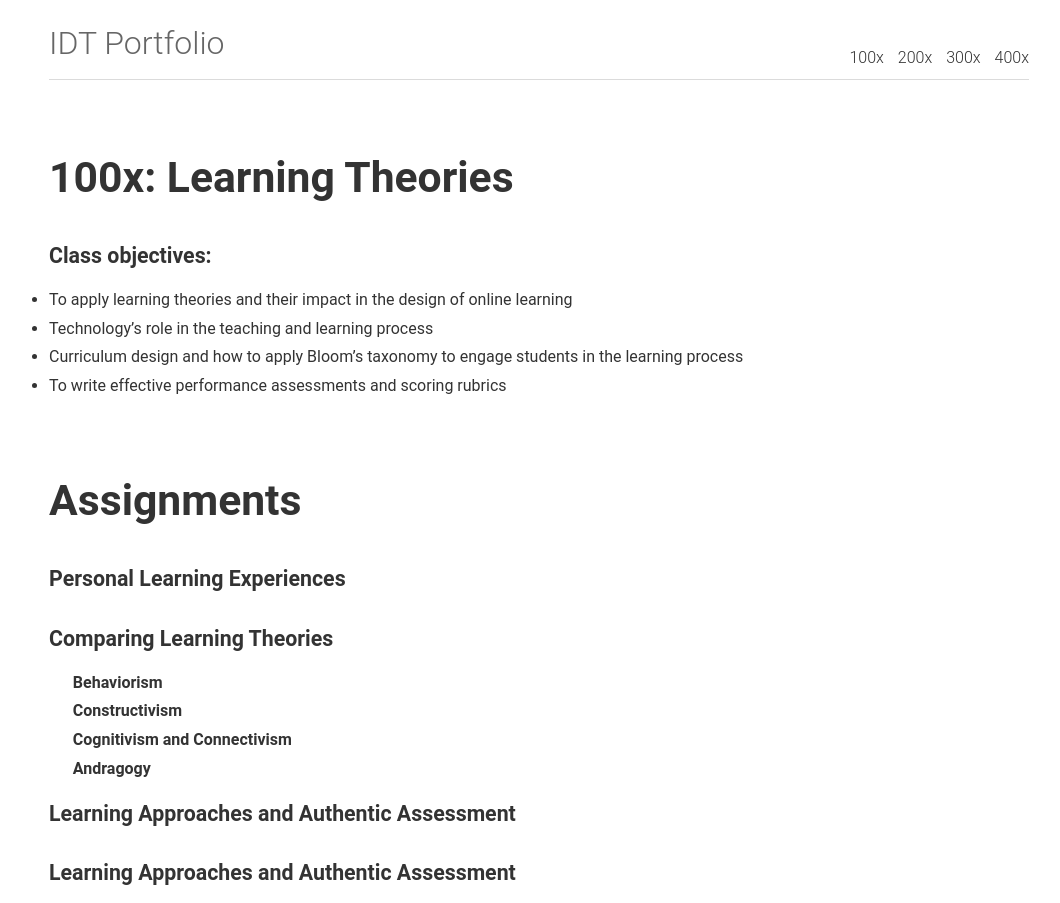
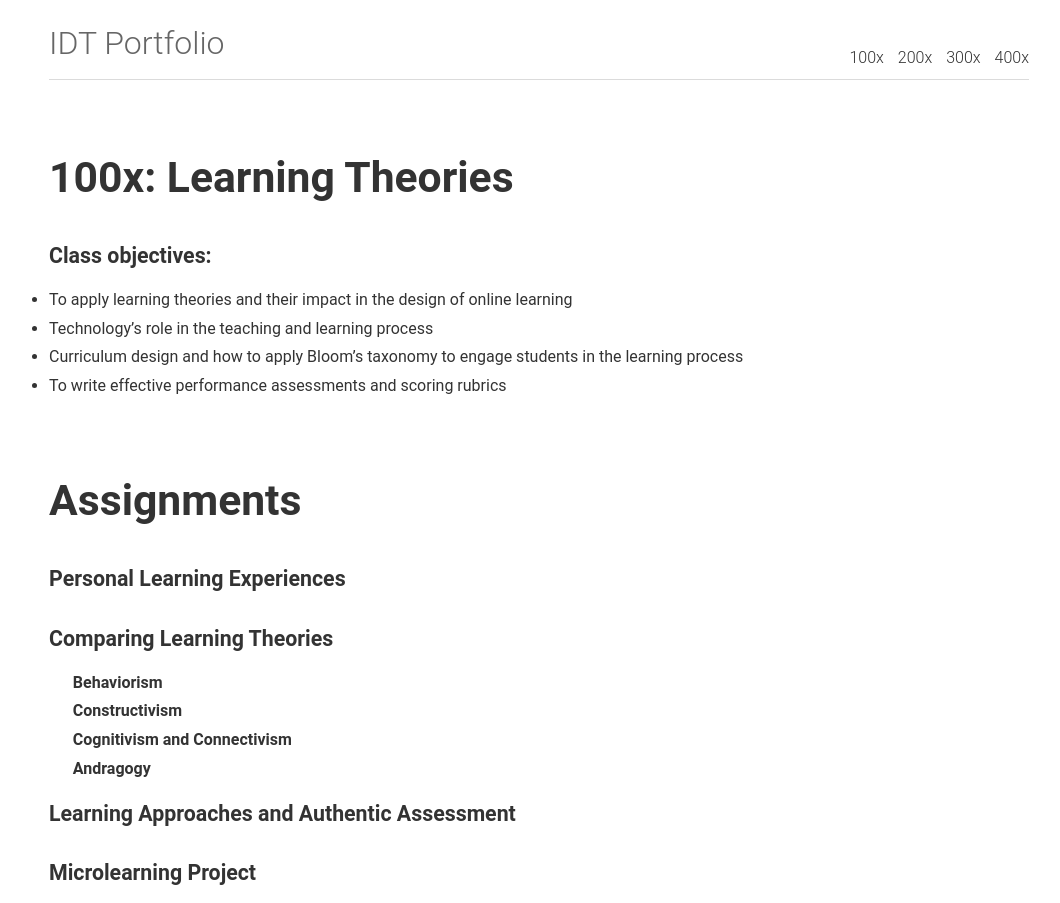
Before and after one commit to caitlinmeyer/idt-portfolio, a Jekyll site: the page built from 100x/index.html, in a window 1280 px wide. Shown: the whole page, without its empty margins (101-1161 px from the left). Built offline with Jekyll 4.4.1, drawn with Linux system fonts in a browser that asks for light colours.

Commit message:
Update index.html

```diff
--- a/100x/index.html
+++ b/100x/index.html
@@ -20,4 +20,4 @@ layout: default
 &nbsp;&nbsp;&nbsp;&nbsp;&nbsp;&nbsp;<a href="/idt-portfolio/100x/comparing-learning-theories#cognitivism">Cognitivism and Connectivism</a><BR>
 	&nbsp;&nbsp;&nbsp;&nbsp;&nbsp;&nbsp;<a href="/idt-portfolio/100x/comparing-learning-theories#andragogy">Andragogy</a><BR>
 	<h3><a href="/idt-portfolio/100x/learning-approaches">Learning Approaches and Authentic Assessment</a></h3>
-	<h3><a href="/idt-portfolio/100x/microlearning">Learning Approaches and Authentic Assessment</a></h3>
+	<h3><a href="/idt-portfolio/100x/microlearning">Microlearning Project</a></h3>
```
